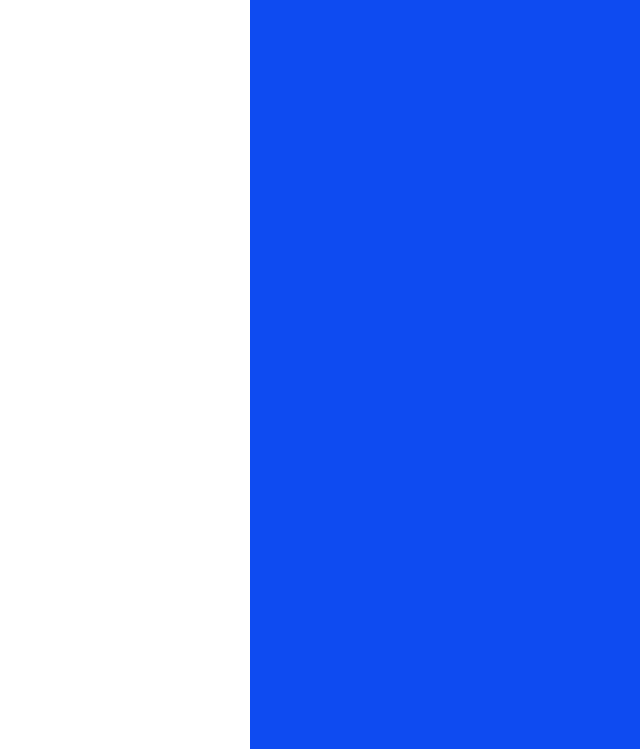
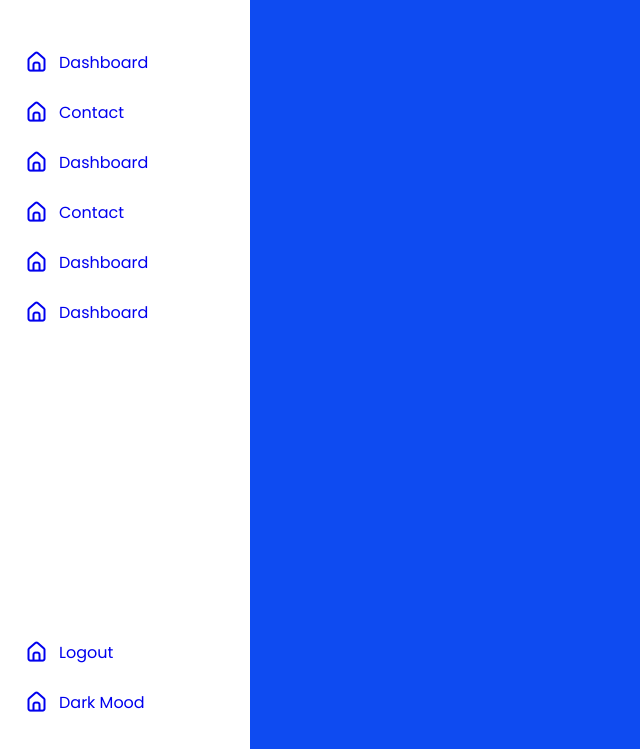
Before and after one commit to AbeyCT/BlazeTech, a plain HTML site: page index.html in a window 1280 px wide. Shown: the part 51-800 px from the top of the page, without its empty margins (0-640 px from the left). Drawn offline with nearby package versions, Linux system fonts and the light colour scheme.

Commit message:
Nav styling

```diff
--- a/index.html
+++ b/index.html
@@ -16,6 +16,62 @@
             </div>
             <span class="logo_name">BlazeTech</span>
         </div>
+
+        <div class="menu-items">
+            <ul class="nav-links">
+                <li>
+                    <a href="#">
+                        <i class="uil uil-estate"></i>
+                        <span class="link-name">Dashboard</span>
+                    </a>
+                </li>
+                <li>
+                    <a href="#">
+                        <i class="uil uil-estate"></i>
+                        <span class="link-name">Contact</span>
+                    </a>
+                </li>
+                <li>
+                    <a href="#">
+                        <i class="uil uil-estate"></i>
+                        <span class="link-name">Dashboard</span>
+                    </a>
+                </li>
+                <li>
+                    <a href="#">
+                        <i class="uil uil-estate"></i>
+                        <span class="link-name">Contact</span>
+                    </a>
+                </li>
+                <li>
+                    <a href="#">
+                        <i class="uil uil-estate"></i>
+                        <span class="link-name">Dashboard</span>
+                    </a>
+                </li>
+                <li>
+                    <a href="#">
+                        <i class="uil uil-estate"></i>
+                        <span class="link-name">Dashboard</span>
+                    </a>
+                </li>
+            </ul>
+
+            <ul class="logout-mod">
+                <li>
+                    <a href="#">
+                        <i class="uil uil-estate"></i>
+                        <span class="link-name">Logout</span>
+                    </a>
+                </li>
+                <li>
+                    <a href="#">
+                        <i class="uil uil-estate"></i>
+                        <span class="link-name">Dark Mood</span>
+                    </a>
+                </li>
+            </ul>
+        </div>
     </nav>
 
 </body>
--- a/style.css
+++ b/style.css
@@ -62,3 +62,31 @@ nav .logo-name .logo_name {
     font-weight: 500px;
     color: var(--text-color);
 }
+
+nav .menu-items {
+    display: flex;
+    margin-top: 40px;
+    height: calc(100% - 90px);
+    flex-direction: column;
+    justify-content: space-between;
+}
+
+nav .menu-items li {
+    list-style: none;
+}
+
+nav .menu-items li a {
+    display: flex;
+    text-decoration: none;
+    align-items: center;
+    height: 50px;
+}
+
+nav .menu-items li a i {
+    display: flex;
+    min-width: 45px;
+    height: 100%;
+    font-size: 24px;
+    justify-content: center;
+    align-items: center;
+}
```
